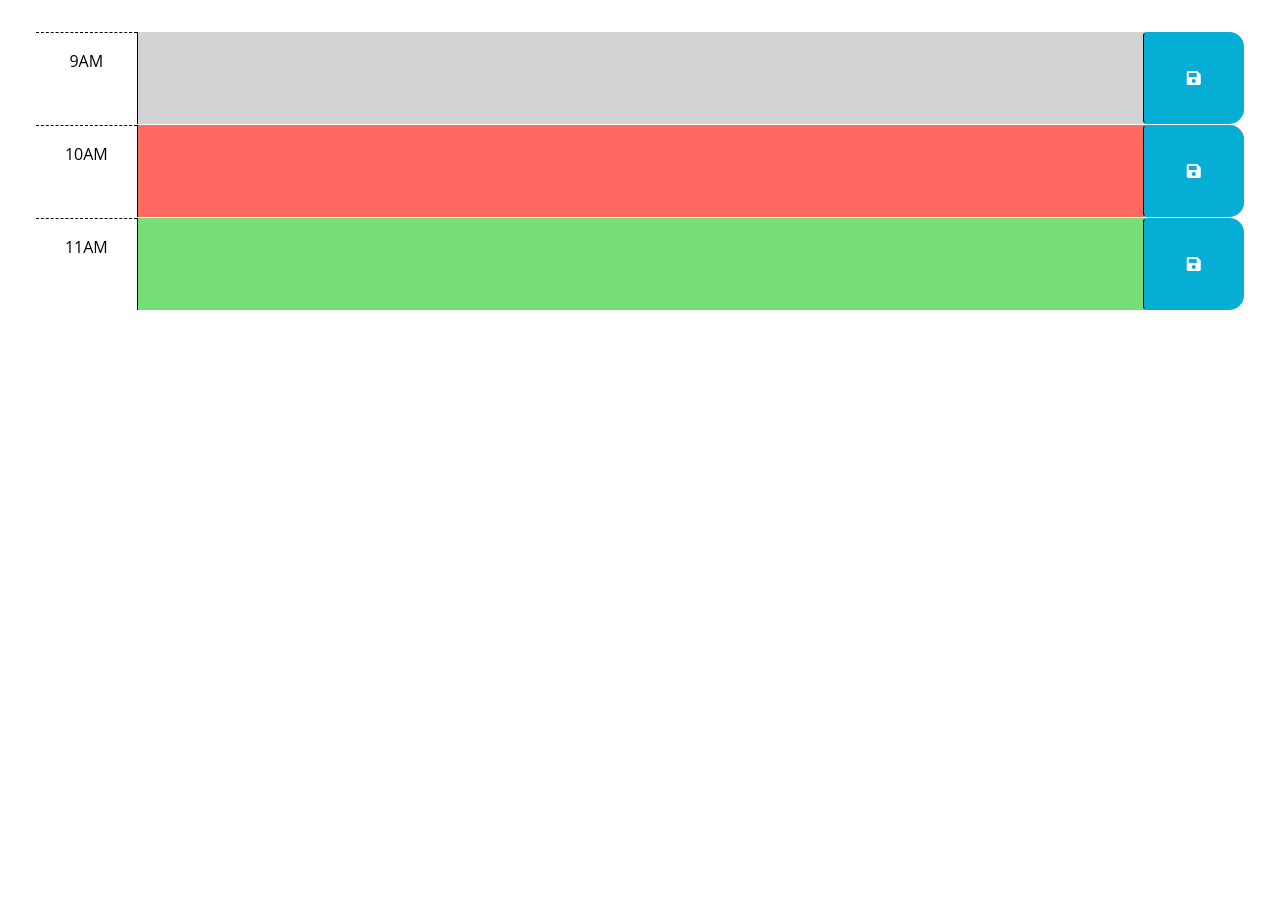
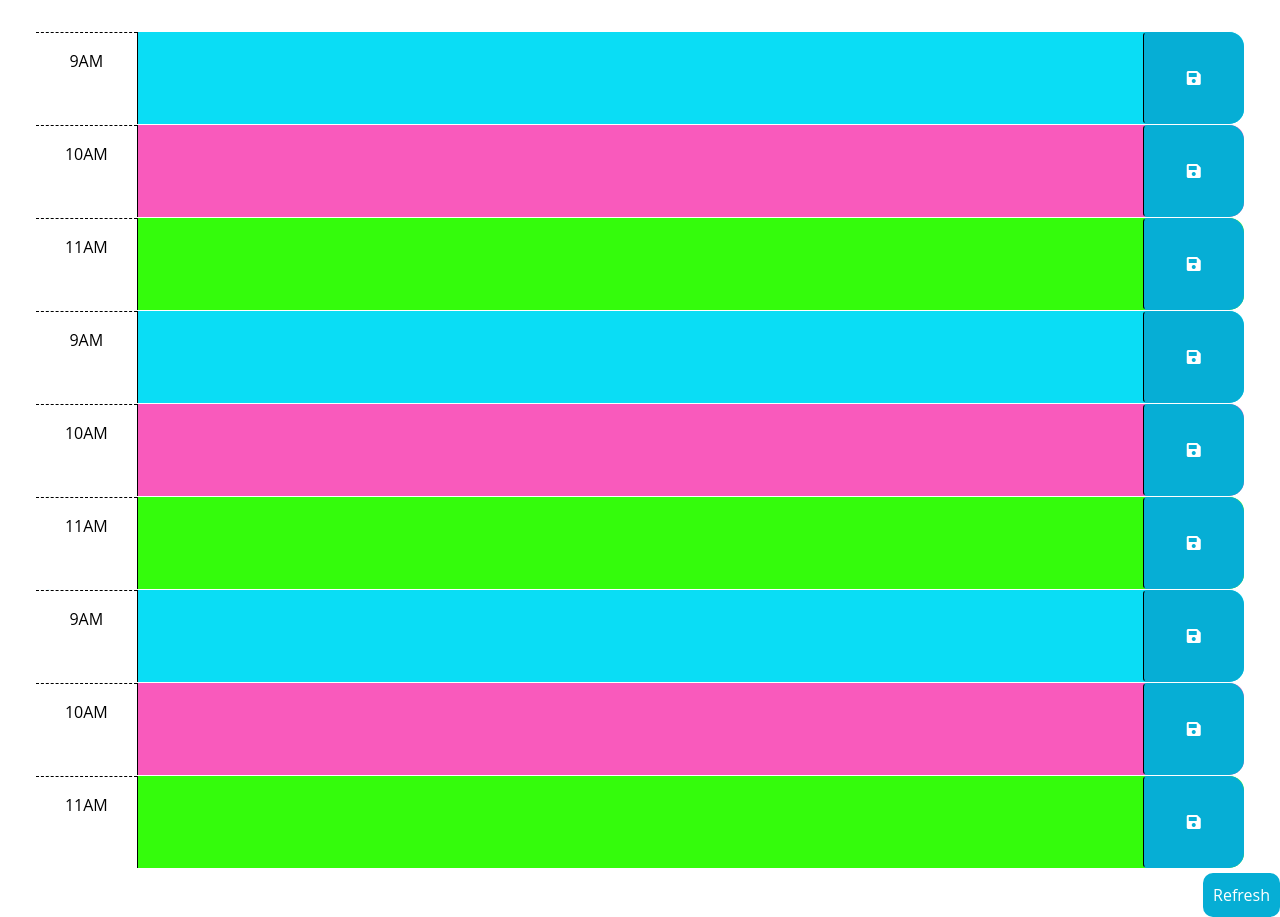
Before and after one commit to Lexabexa/Scheduler, a plain HTML site: page Develop/index.html in a window 1280 px wide. Shown: the part 220-1137 px from the top of the page. Before the commit the page ends 800 px from the top, so only its background shows below. Drawn offline with nearby package versions, Linux system fonts and the light colour scheme.

Commit message:
added refreshbtn/ savebtn

```diff
--- a/Develop/index.html
+++ b/Develop/index.html
@@ -41,7 +41,7 @@
         code is implemented.
         -->
 
-      <!-- Example of a past time block. The "past" class adds a gray background color. -->
+      <!-- Example of a past time block. The "past" class adds a blue background color. -->
       <div id="hour-9" class="row time-block past">
         <div class="col-2 col-md-1 hour text-center py-3">9AM</div>
         <textarea class="col-8 col-md-10 description" rows="3"> </textarea>
@@ -50,7 +50,7 @@
         </button>
       </div>
 
-      <!-- Example of a present time block. The "present" class adds a red background color. -->
+      <!-- Example of a present time block. The "present" class adds a pink background color. -->
       <div id="hour-10" class="row time-block present">
         <div class="col-2 col-md-1 hour text-center py-3">10AM</div>
         <textarea class="col-8 col-md-10 description" rows="3"> </textarea>
@@ -67,7 +67,51 @@
           <i class="fas fa-save" aria-hidden="true"></i>
         </button>
       </div>
+      <div id="hour-12" class="row time-block past">
+        <div class="col-2 col-md-1 hour text-center py-3">9AM</div>
+        <textarea class="col-8 col-md-10 description" rows="3"> </textarea>
+        <button class="btn saveBtn col-2 col-md-1" aria-label="save">
+          <i class="fas fa-save" aria-hidden="true"></i>
+        </button>
+      </div>
+      <div id="hour-13" class="row time-block present">
+        <div class="col-2 col-md-1 hour text-center py-3">10AM</div>
+        <textarea class="col-8 col-md-10 description" rows="3"> </textarea>
+        <button class="btn saveBtn col-2 col-md-1" aria-label="save">
+          <i class="fas fa-save" aria-hidden="true"></i>
+        </button>
+      </div>
+      <div id="hour-14" class="row time-block future">
+        <div class="col-2 col-md-1 hour text-center py-3">11AM</div>
+        <textarea class="col-8 col-md-10 description" rows="3"> </textarea>
+        <button class="btn saveBtn col-2 col-md-1" aria-label="save">
+          <i class="fas fa-save" aria-hidden="true"></i>
+        </button>
+      </div>
+      <div id="hour-15" class="row time-block past">
+        <div class="col-2 col-md-1 hour text-center py-3">9AM</div>
+        <textarea class="col-8 col-md-10 description" rows="3"> </textarea>
+        <button class="btn saveBtn col-2 col-md-1" aria-label="save">
+          <i class="fas fa-save" aria-hidden="true"></i>
+        </button>
+      </div>
+      <div id="hour-16" class="row time-block present">
+        <div class="col-2 col-md-1 hour text-center py-3">10AM</div>
+        <textarea class="col-8 col-md-10 description" rows="3"> </textarea>
+        <button class="btn saveBtn col-2 col-md-1" aria-label="save">
+          <i class="fas fa-save" aria-hidden="true"></i>
+        </button>
+      </div>
+      <div id="hour-17" class="row time-block future">
+        <div class="col-2 col-md-1 hour text-center py-3">11AM</div>
+        <textarea class="col-8 col-md-10 description" rows="3"> </textarea>
+        <button class="btn saveBtn col-2 col-md-1" aria-label="save">
+          <i class="fas fa-save" aria-hidden="true"></i>
+        </button>
+      </div>
     </div>
+
+    <button id="Refresh">Refresh</button>
 
     <script src="https://cdnjs.cloudflare.com/ajax/libs/jquery/3.2.1/jquery.min.js"></script>
     <script src="https://cdn.jsdelivr.net/npm/dayjs@1.11.3/dayjs.min.js"
@@ -75,5 +119,6 @@
     crossorigin="anonymous"></script>
 
     <script src="script.js"></script>
+
   </body>
 </html>
--- a/Develop/script.js
+++ b/Develop/script.js
@@ -20,4 +20,21 @@ $(function () {
     // attribute of each time-block be used to do this?
     //
     // TODO: Add code to display the current date in the header of the page.
+
   });
+  const d = dayjs();
+  console.log(d.format('dddd, DD/MM/YY'));
+
+  //save button function to save to local storage
+  $(".saveBtn").on("click", function() {
+    var text = $(this).siblings(".description").val();
+    var time = $(this).parent().attr("id");
+
+
+
+//refresh storage
+  $("#Refresh").click(function(event) {
+    event.preventDefault();
+    $("textarea").val("");
+    localStorage.clear();
+  });
--- a/Develop/style.css
+++ b/Develop/style.css
@@ -31,17 +31,17 @@ body {
   }
 
   .past {
-    background-color: #d3d3d3;
+    background-color: #0addf5;
     color: white;
   }
 
   .present {
-    background-color: #ff6961;
+    background-color: #f95abc;
     color: white;
   }
 
   .future {
-    background-color: #77dd77;
+    background-color: #34fc0c;
     color: white;
   }
 
@@ -57,3 +57,19 @@ body {
     font-size: 20px;
     transition: all 0.3s ease-in-out;
   }
+
+  /* refresh*/
+#Refresh {
+  background-color: #06aed5;
+  color: white;
+  border: none;
+  margin-top: 5px;
+  padding: 10px;
+  border-radius: 10px;
+  float: right;
+}
+
+#Refresh:hover {
+  color: black;
+  transition: all 0.2s ease-in-out;
+}
```
